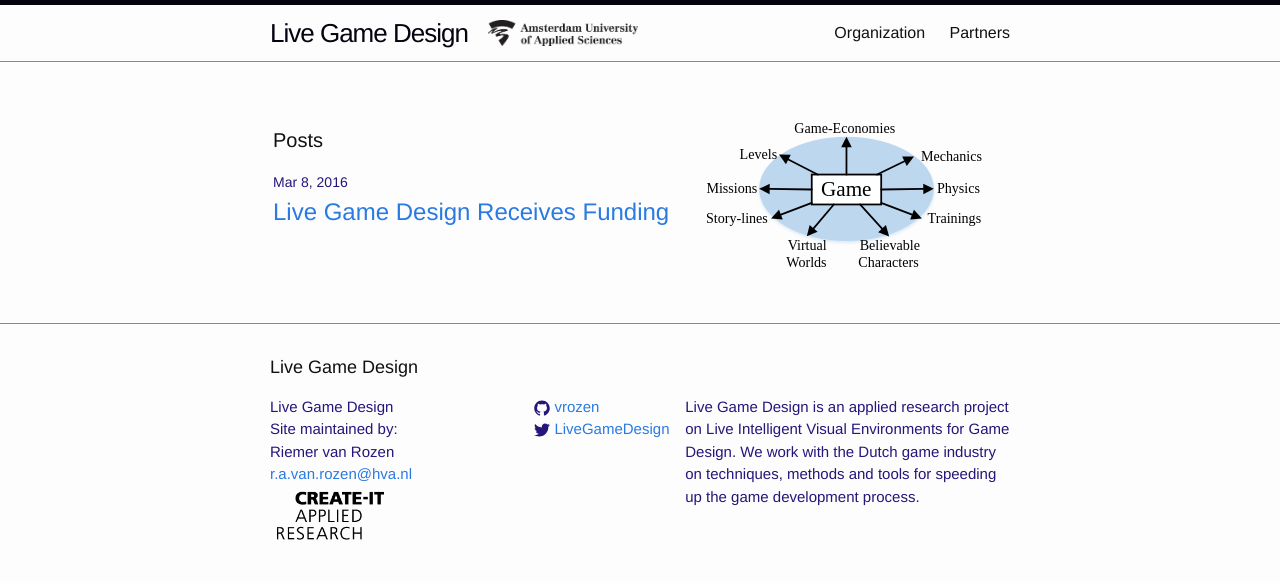
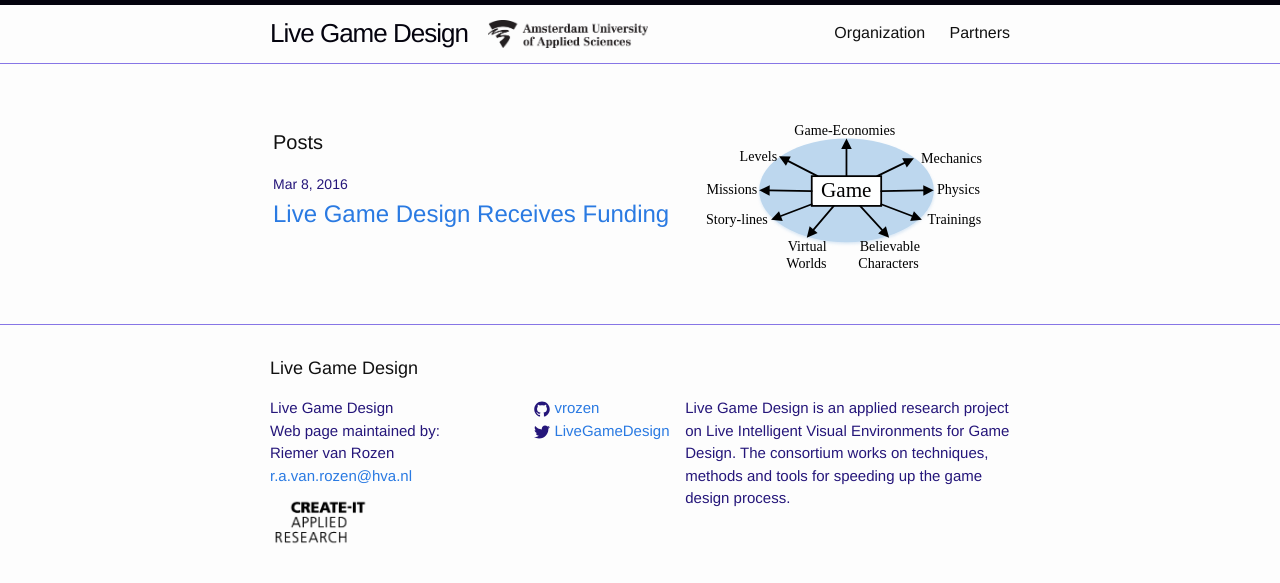
Before and after one commit to LiveGameDesign/LiveGameDesign.github.io, a Jekyll site: the page built from index.html, in a window 1280 px wide. Shown: the top 583 px of the page. Built offline with Jekyll 4.4.1, drawn with Linux system fonts in a browser that asks for light colours.

Commit message:
Rephrasing

```diff
--- a/_config.yml
+++ b/_config.yml
@@ -8,7 +8,7 @@
 # Site settings
 title: Live Game Design
 email: r.a.van.rozen@hva.nl
-description: Live Game Design is an applied research project on Live Intelligent Visual Environments for Game Design. We work with the Dutch game industry on techniques, methods and tools for speeding up the game development process.
+description: Live Game Design is an applied research project on Live Intelligent Visual Environments for Game Design. The consortium works on techniques, methods and tools for speeding up the game design process.
 baseurl: "" # the subpath of your site, e.g. /blog
 url: "http://LiveGameDesign.github.io" # the base hostname & protocol for your site
 twitter_username: LiveGameDesign
--- a/_includes/footer.html
+++ b/_includes/footer.html
@@ -8,10 +8,10 @@
       <div class="footer-col footer-col-1">
         <ul class="contact-list">
           <li>{{ site.title }}</li>
-          <li>Site maintained by:<li>
+          <li>Web page maintained by:<li>
           <li>{{ site.author }}</li>
           <li><a href="mailto:{{ site.email }}">{{ site.email }}</a></li>
-          <li><img src="{{ site.url }}/assets/CreateIT.png" width="120"></li>
+          <li><img src="{{ site.url }}/assets/CreateIT.png" width="100" vspace="10"></li>
         </ul>
       </div>
 
--- a/_includes/header.html
+++ b/_includes/header.html
@@ -4,7 +4,7 @@
 
     <a class="site-title" href="{{ site.baseurl }}/">{{ site.title }}</a>
 
-    <img src="{{ site.url }}/assets/HvA.png" width="150" hspace="20" vspace="15">
+    <img src="{{ site.url }}/assets/HvA.png" width="160" vspace="15" hspace="20">
 
     <nav class="site-nav">
       <a href="#" class="menu-icon">
```
